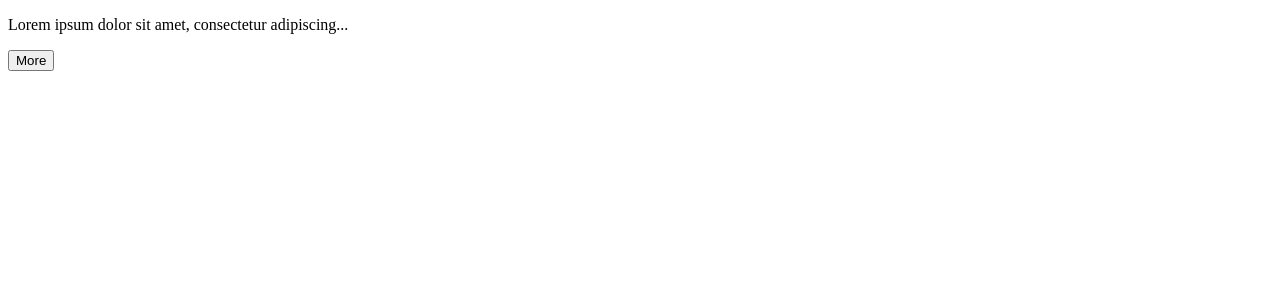
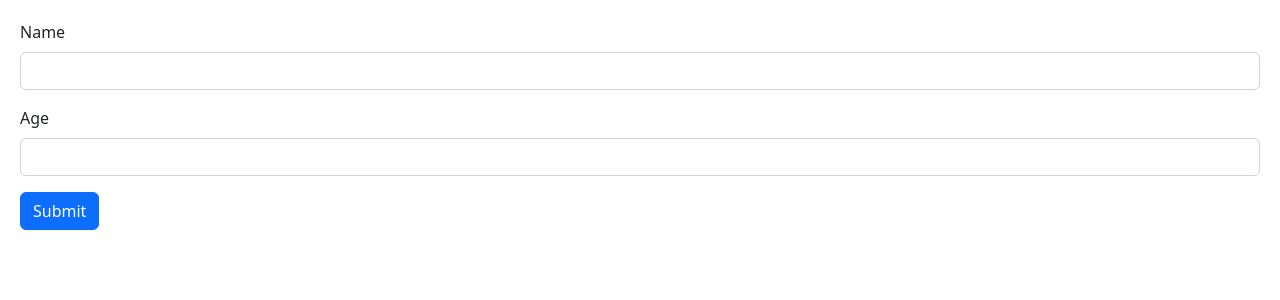
Before and after one commit to twcarbone/mosh-react-part-1, a React (Vite) app: page / in a window 1280 px wide. Shown: the top 300 px of the page. Built offline with nearby package versions, Linux system fonts and the light colour scheme.

Commit message:
Building Forms - Building a form

```diff
--- a/src/App.tsx
+++ b/src/App.tsx
@@ -1,22 +1,12 @@
 import { useState } from "react";
 
 import ExpandableText from "./components/ExpandableText";
+import Form from "./components/Form";
 
 function App() {
   return (
     <div>
-      <ExpandableText maxChars={50}>
-        Lorem ipsum dolor sit amet, consectetur adipiscing elit. Quisque
-        sagittis quis velit et semper. Nullam nec libero aliquam, bibendum elit
-        non, varius sapien. Sed malesuada vitae dolor ac suscipit. Quisque non
-        varius leo. Ut viverra finibus sem, ac feugiat tortor. Nam ac mauris
-        eget massa rutrum feugiat. Ut efficitur dui eget velit maximus, nec
-        commodo libero dignissim. In ut finibus libero. Morbi ipsum erat,
-        convallis non ligula vel, laoreet convallis lectus. Nullam in nisl quis
-        nulla molestie vulputate. Sed lacinia pretium metus. Quisque facilisis
-        semper gravida. Cras in metus tincidunt, convallis augue a, aliquet
-        felis. Lorem ipsum dolor sit amet, consectetur adipiscing elit.
-      </ExpandableText>
+      <Form />
     </div>
   );
 }
--- /dev/null
+++ b/src/components/Form.tsx
@@ -0,0 +1,23 @@
+function Form() {
+  return (
+    <form>
+      <div className="mb-3">
+        <label htmlFor="name" className="form-label">
+          Name
+        </label>
+        <input id="name" type="text" className="form-control" />
+      </div>
+      <div className="mb-3">
+        <label htmlFor="age" className="form-label">
+          Age
+        </label>
+        <input id="age" type="number" className="form-control" />
+      </div>
+      <button className="btn btn-primary" type="submit">
+        Submit
+      </button>
+    </form>
+  );
+}
+
+export default Form;
--- /dev/null
+++ b/src/index.css
@@ -0,0 +1,3 @@
+body {
+  padding: 20px;
+}
--- a/src/main.tsx
+++ b/src/main.tsx
@@ -1,5 +1,8 @@
 import React from "react";
 import ReactDOM from "react-dom/client";
+
+import "bootstrap/dist/css/bootstrap.css";
+import "./index.css";
 
 import App from "./App";
 
```
